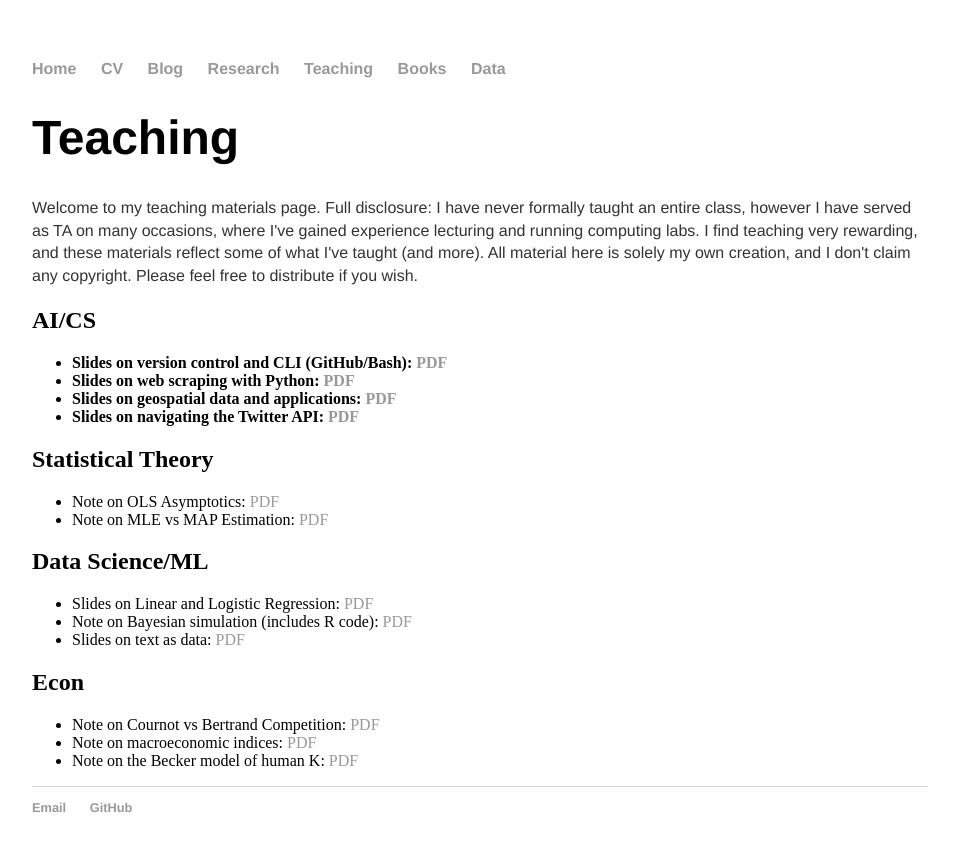
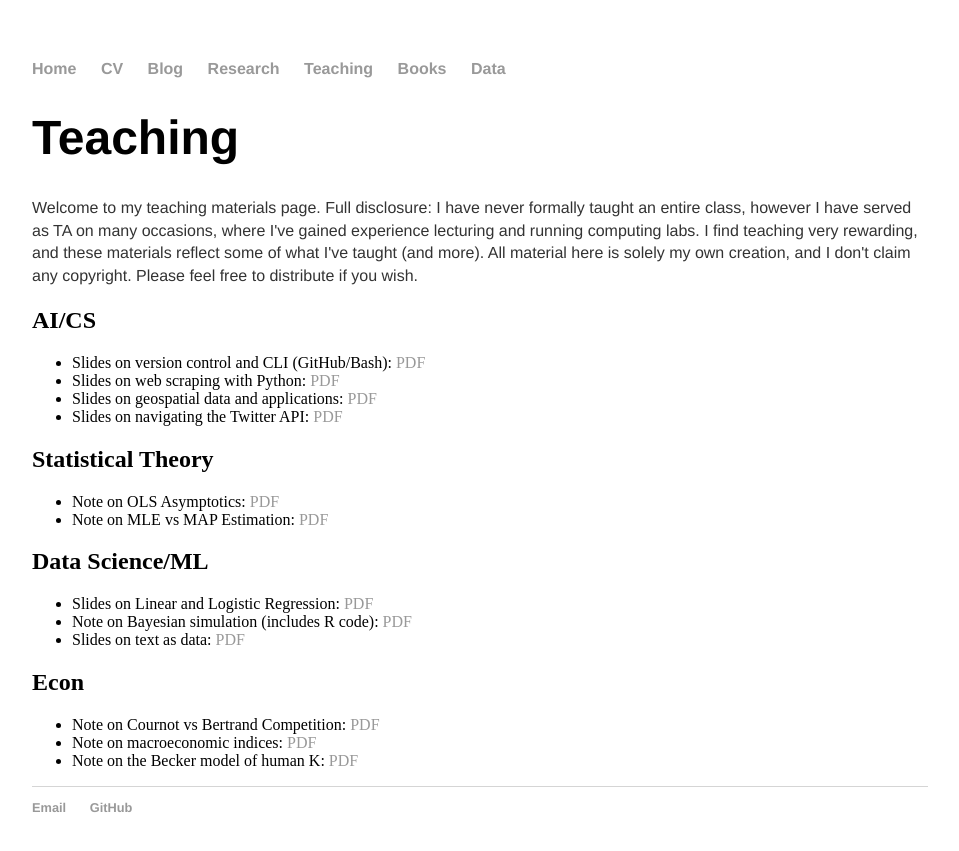
Before and after one commit to 12mre1/12mre1.github.io, a Jekyll site: the page built from teach/index.html, in a window 1280 px wide. Shown: the top 851 px of the page, without its empty margins (160-1119 px from the left). Built offline with Jekyll 4.4.1, drawn with Linux system fonts in a browser that asks for light colours.

Commit message:
update teach

```diff
--- a/teach/index.html
+++ b/teach/index.html
@@ -9,8 +9,10 @@
 I find teaching very rewarding, and these materials reflect some of what I've taught (and more). All material
 here is solely my own creation, and I don't claim any copyright. Please feel free to distribute if you wish. </p>
 
+<p fontstyle="font-family: 'Helvetica', 'Arial', 'Sans-Serif'">
+
 <h2>AI/CS</h2>
-<ul><b>
+<ul>
 
 <li>Slides on version control and CLI (GitHub/Bash): <a href = "/teach/git-bash-slides.pdf" target="_blank">PDF</a></li>
 
@@ -20,7 +22,7 @@
 
 <li>Slides on navigating the Twitter API: <a href = "/teach/#" target="_blank">PDF</a></li>
 
-</ul></b>
+</ul>
 
 <h2>Statistical Theory</h2>
 <ul>
@@ -54,3 +56,5 @@
 <li>Note on the Becker model of human K: <a href = "/teach/#" target="_blank">PDF</a></li>
 
 </ul>
+
+</p>
```
